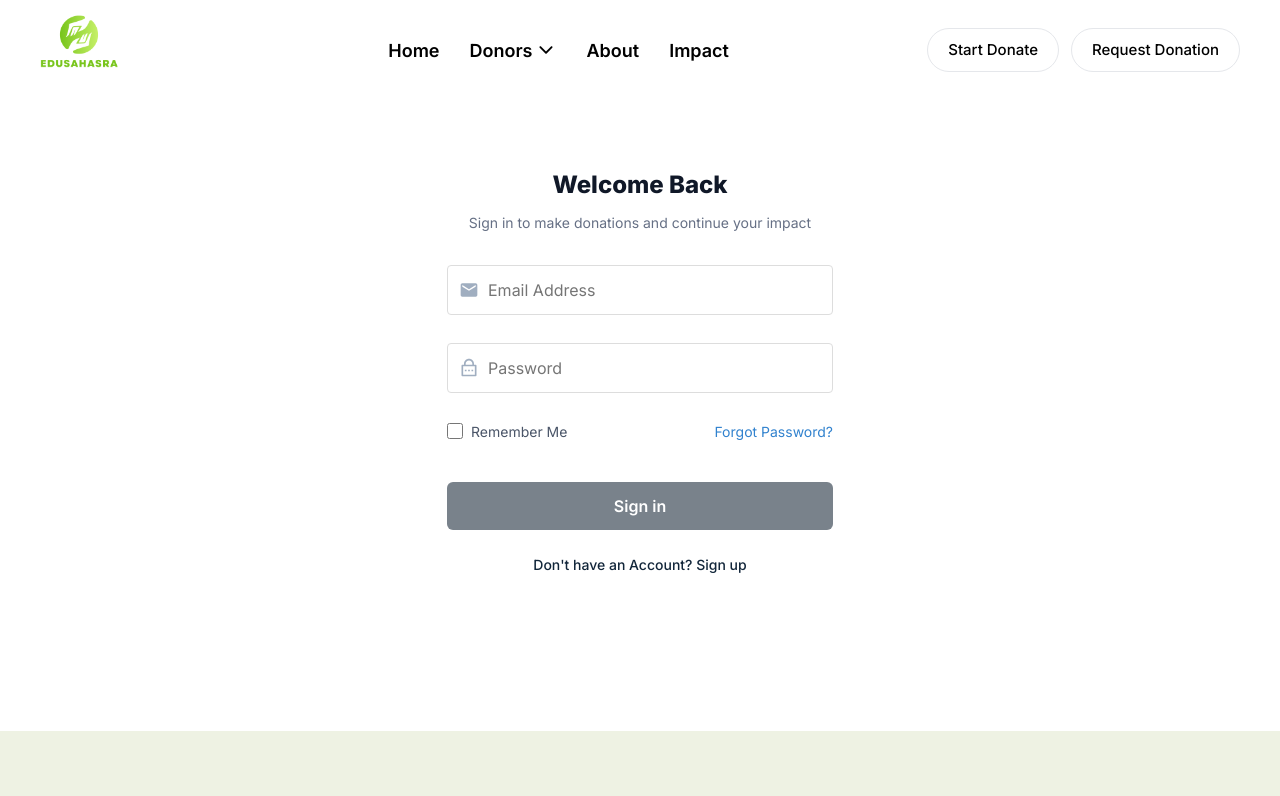
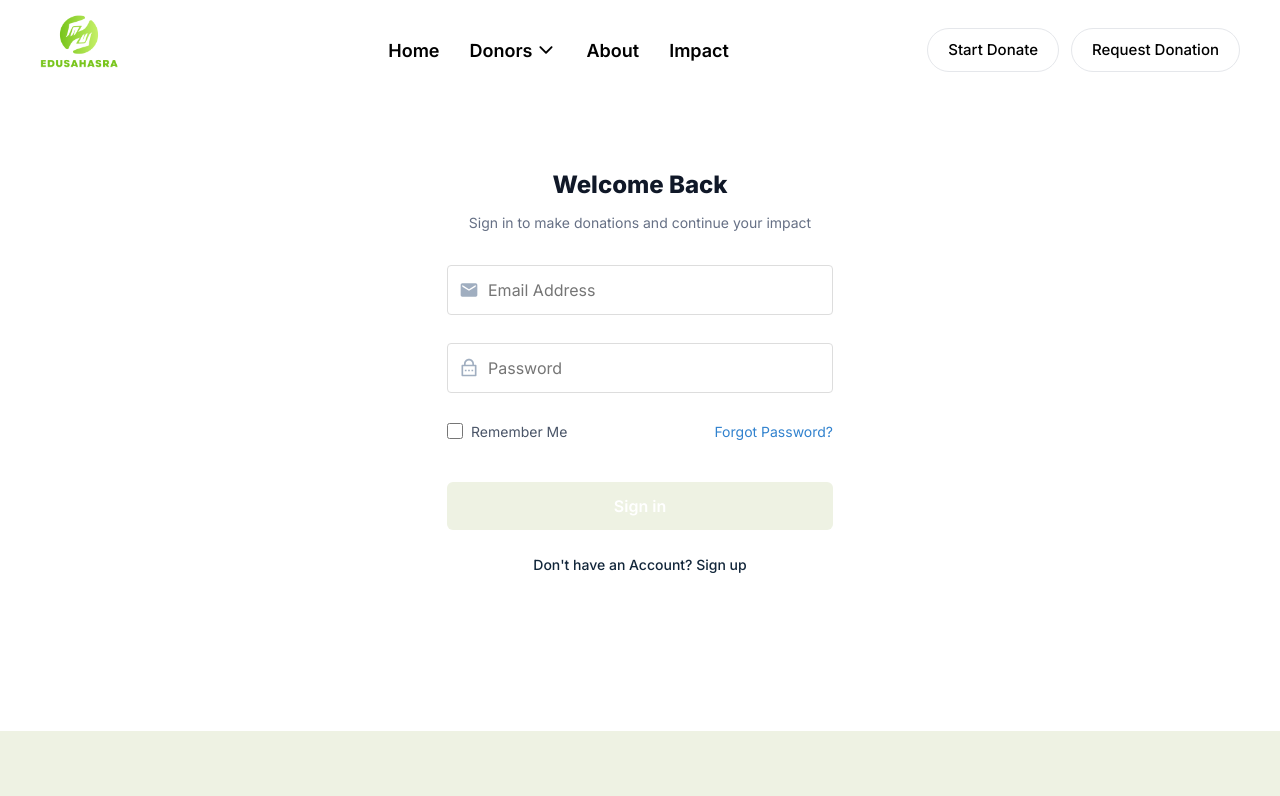
Before and after one commit to kisarasandes1122/Edusahasra, a React (Vite) app in the folder Frontend/: page /donor-login in a window 1280 px wide. Shown: the top 796 px of the page. Built offline with nearby package versions, Linux system fonts and the light colour scheme.

Commit message:
Update CSS

```diff
--- a/Frontend/src/components/Donor/DonorLogin/DonorLogin.css
+++ b/Frontend/src/components/Donor/DonorLogin/DonorLogin.css
@@ -117,7 +117,7 @@
 .login-button {
   margin-top: 0.5rem;
   padding: 0.75rem;
-  background-color: #2a6f2b;
+  background-color: #78C51C;
   color: white;
   border: none;
   border-radius: 6px;
@@ -131,7 +131,7 @@
 }
 
 .login-button.button-disabled {
-  background-color: #79828b;
+  background-color: #EEF2E3;
   cursor: not-allowed;
 }
 
--- a/Frontend/src/components/Donor/Header/DonationModal.css
+++ b/Frontend/src/components/Donor/Header/DonationModal.css
@@ -80,21 +80,21 @@
   }
 
   .register-button {
-    background-color: #12263A;
+    background-color: #78C51C;
     color: white;
   }
 
   .register-button:hover {
-    background-color: #0A1825;
+    background-color: #2A6F2B;
   }
 
   .login-button {
     background-color: white;
-    color: #12263A;
+    color: #78C51C;
     border: 1px solid #12263A;
   }
 
   .login-button:hover {
-    background-color: #12263A;
+    background-color: #2A6F2B;
     color: white;
   }
```
